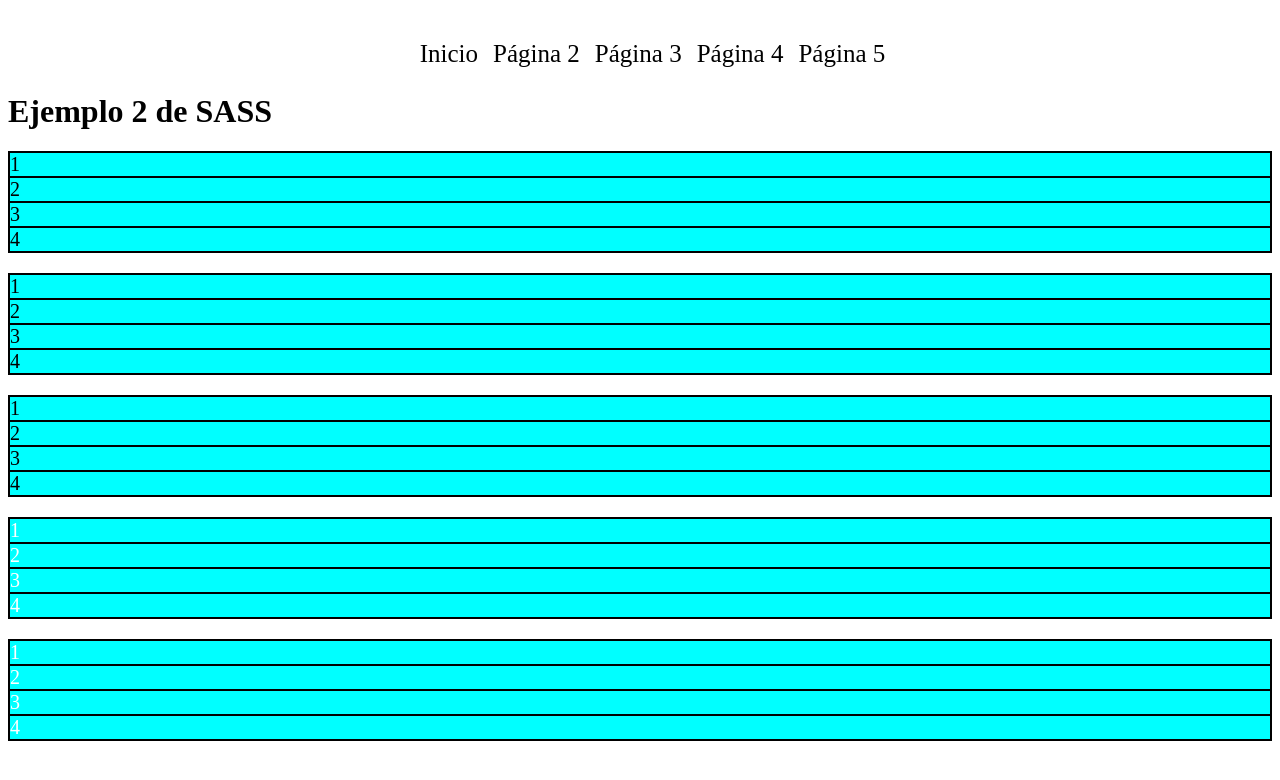
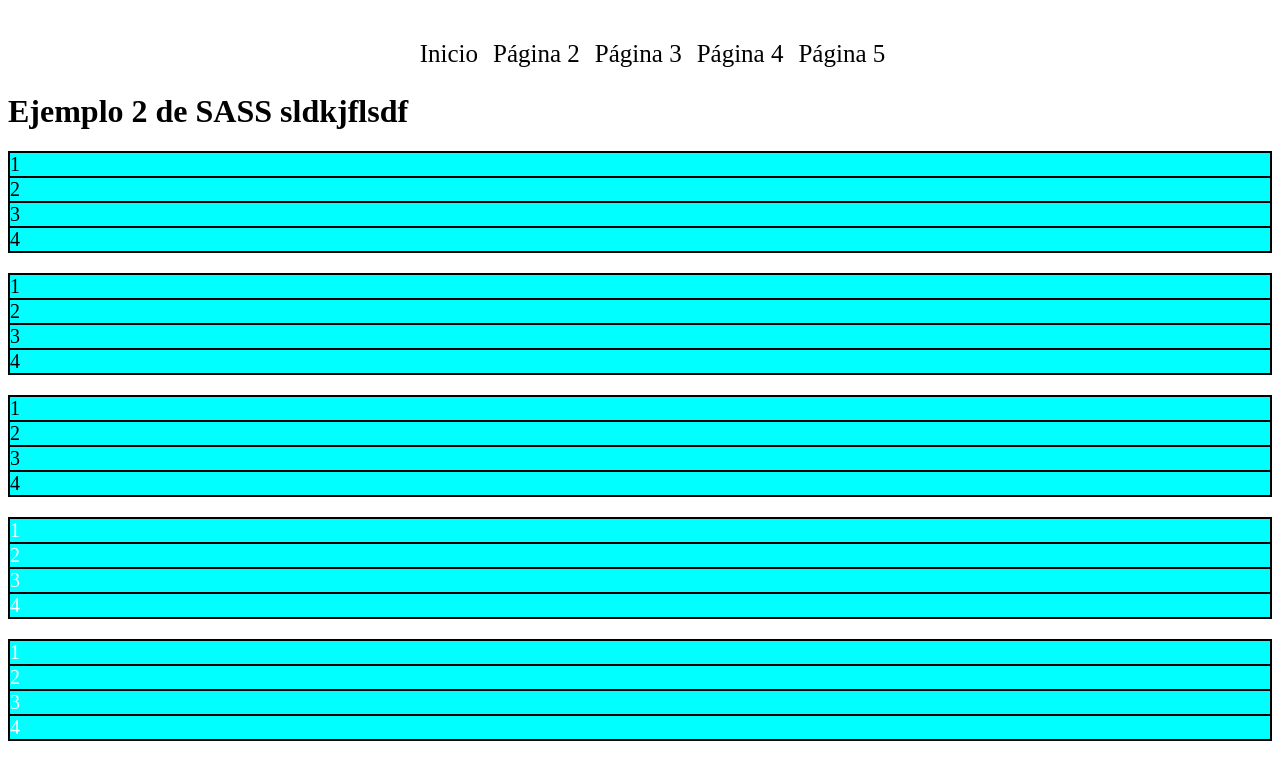
Before and after one commit to JoseRMGL/Actividad-DHD01, a plain HTML site: page pagina2.html in a window 1280 px wide. Drawn offline with Linux system fonts and the light colour scheme.

Commit message:
segunda actualizacion

```diff
--- a/pagina2.html
+++ b/pagina2.html
@@ -17,7 +17,7 @@
         <li><a href="pagina5.html">Página 5</a></li>
     </ul>
 </nav>
-<h1>Ejemplo 2 de SASS</h1>
+<h1>Ejemplo 2 de SASS sldkjflsdf</h1>
 
 <!-- mixin e inlcude -->
 
```
